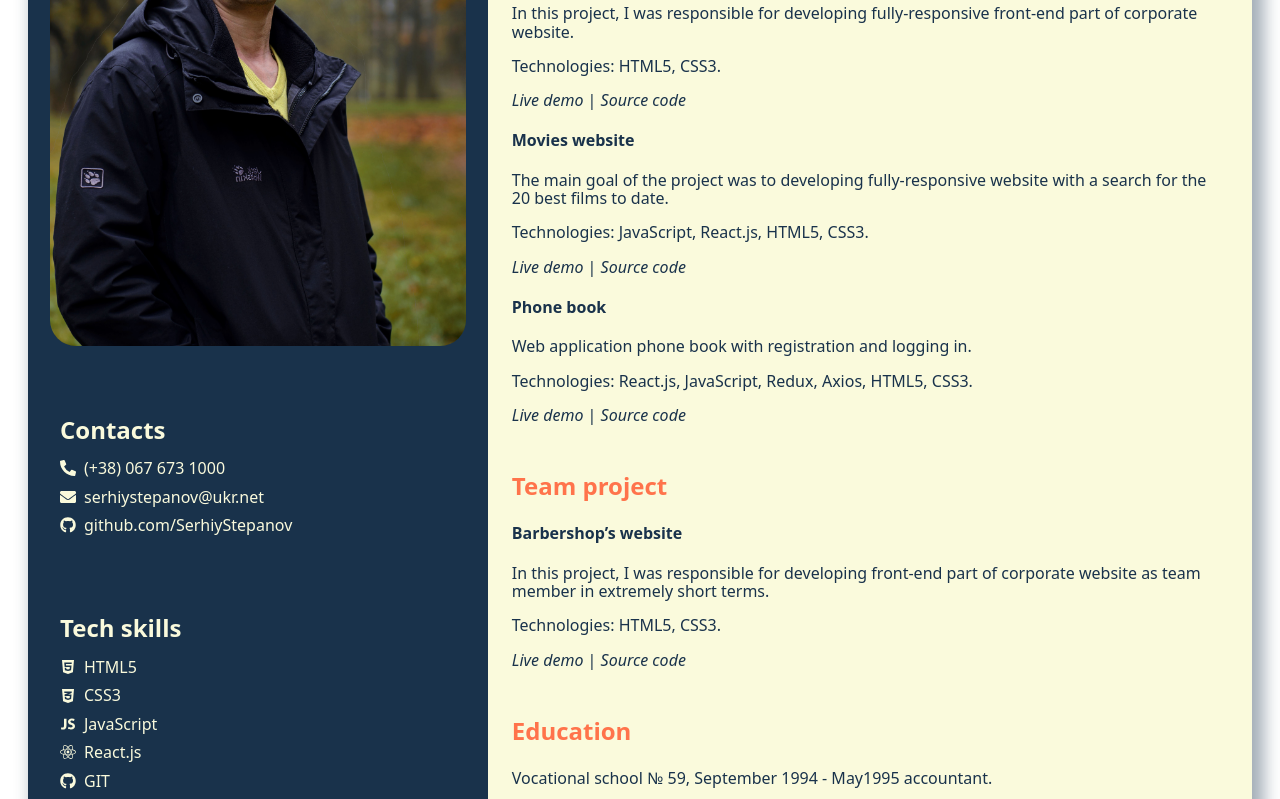
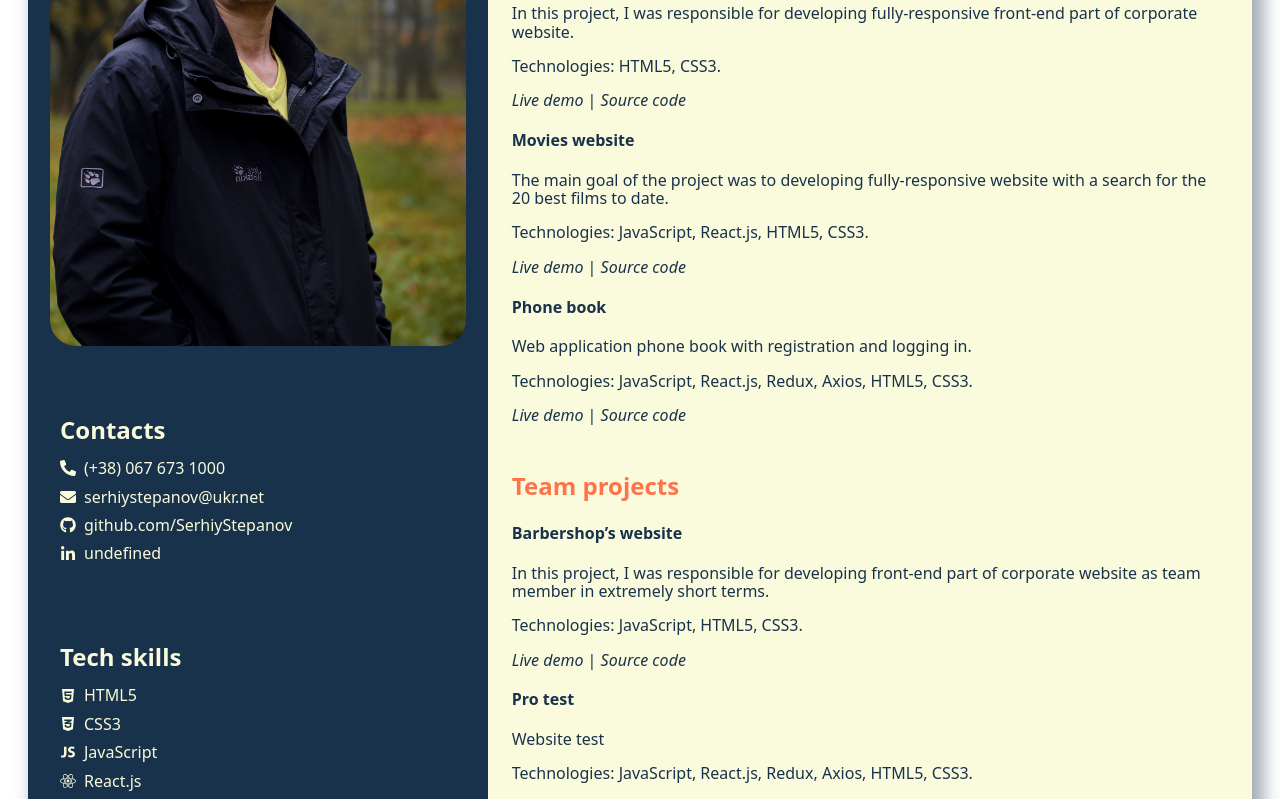
Before and after one commit to SerhiyStepanov/resume, a React (Create React App) app: page / in a window 1280 px wide. Shown: the part 340-1139 px from the top of the page. Built offline with nearby package versions, Linux system fonts and the light colour scheme.

Commit message:
add 2 json and linkedin icon

```diff
--- a/src/components/contacts/Contacts.js
+++ b/src/components/contacts/Contacts.js
@@ -1,4 +1,4 @@
-import { FaEnvelope, FaPhoneAlt, FaGithub } from "react-icons/fa";
+import { FaEnvelope, FaPhoneAlt, FaGithub, FaLinkedinIn } from "react-icons/fa";
 import s from "./contacts.module.css";
 
 export default function Contacts({ children }) {
@@ -16,6 +16,7 @@ export default function Contacts({ children }) {
             </a>
           </div>
         </li>
+
         <li className={s.listItems}>
           <div className={s.thumb}>
             <span className={s.span}>
@@ -30,6 +31,7 @@ export default function Contacts({ children }) {
             </a>
           </div>
         </li>
+
         <li className={s.listItems}>
           <div className={s.thumb}>
             <span className={s.span}>
@@ -44,6 +46,17 @@ export default function Contacts({ children }) {
             </a>
           </div>
         </li>
+
+        <li className={s.listItems}>
+          <div className={s.thumb}>
+            <span className={s.span}>
+              <FaLinkedinIn />
+            </span>
+            <a className={s.link} target="_blank" href="">
+              undefined
+            </a>
+          </div>
+        </li>
       </ul>
     </div>
   );
--- a/src/components/mainView/Main.js
+++ b/src/components/mainView/Main.js
@@ -9,7 +9,7 @@ export default function Main({ children }) {
         <h3 className={s.title}>Front-End Developer</h3>
       </div>
 
-      <h2 className={s.name}>Serhiy Stepanov</h2>
+      <h2 className={s.name}>Stepanov Serhiy</h2>
 
       <MyProjects />
 
--- a/src/components/myProjects/myProjects.js
+++ b/src/components/myProjects/myProjects.js
@@ -1,105 +1,34 @@
+import projects from "./projects.json";
 import s from "./myProjects.module.css";
 
 export default function MyProjects({ children }) {
   return (
-    <div className={s.box}>
-      <h3 className={s.homeworks}>My projects</h3>
+    <div className={s.wrapper}>
+      <h3 className={s.title}>My projects</h3>
       <ul className={s.list}>
-        <li className={s.listItem}>
+        {projects.map((el, index) => (
+          <li key={index} className={s.listItem}>
             <div className={s.thumb}>
-            <h4>Web Studio website</h4>
-            <p>
-              In this project, I was responsible for developing fully-responsive
-              front-end part of corporate website.
-            </p>
+              <h4>{el.title} </h4>
+              <p>{el.descriptions}</p>
               <p>
                 Technologies:
                 <span className={s.span}>
-                <span className={s.tachName}> HTML5, CSS3.</span>
+                  <span className={s.technologies}>
+                    {el.technologies.map((el) => el).join(", ")}.
+                  </span>
                 </span>
               </p>
-            <a
-              className={s.link}
-              target="blank"
-              href="https://serhiystepanov.github.io/goit-markup-hw-08/"
-            >
+              <a className={s.link} target="_blank" href={el.demo}>
                 <i>Live demo</i>
               </a>
               <span> | </span>
-            <a
-              className={s.link}
-              target="blank"
-              href="https://github.com/SerhiyStepanov/goit-markup-hw-08"
-            >
+              <a className={s.link} target="_blank" href={el.code}>
                 <i>Source code</i>
               </a>
             </div>
           </li>
-
-        <li className={s.listItem}>
-          <div className={s.thumb}>
-            <h4>Movies website</h4>
-            <p>
-              The main goal of the project was to developing fully-responsive
-              website with a search for the 20 best films to date.
-            </p>
-            <p>
-              Technologies:
-              <span className={s.span}>
-                <span className={s.tachName}>
-                  {" "}
-                  JavaScript, React.js, HTML5, CSS3.
-                </span>
-              </span>
-            </p>
-            <a
-              className={s.link}
-              target="blank"
-              href="https://tas-goit-react-hw-04-movies.netlify.app/"
-            >
-              <i>Live demo</i>
-            </a>
-            <span> | </span>
-            <a
-              className={s.link}
-              target="blank"
-              href="https://github.com/SerhiyStepanov/goit-react-hw-04-movies"
-            >
-              <i>Source code</i>
-            </a>
-          </div>
-        </li>
-
-        <li className={s.listItem}>
-          <div className={s.thumb}>
-            <h4>Phone book </h4>
-            <p> Web application phone book with registration and logging in.</p>
-            <p>
-              Technologies:
-              <span className={s.span}>
-                <span className={s.tachName}>
-                  {" "}
-                  React.js, JavaScript, Redux, Axios, HTML5, CSS3.
-                </span>
-              </span>
-            </p>
-            <a
-              className={s.link}
-              target="blank"
-              href="https://tas-goit-react-hw-08-phonebook.netlify.app/"
-            >
-              <i>Live demo</i>
-            </a>
-            <span> | </span>
-            <a
-              className={s.link}
-              target="blank"
-              href="https://github.com/SerhiyStepanov/goit-react-hw-08-phonebook"
-            >
-              <i>Source code</i>
-            </a>
-          </div>
-        </li>
+        ))}
       </ul>
     </div>
   );
--- a/src/components/myProjects/myProjects.module.css
+++ b/src/components/myProjects/myProjects.module.css
@@ -1,4 +1,4 @@
-.box {
+.wrapper {
   margin-bottom: 48px;
 }
 
@@ -6,7 +6,7 @@
   margin-bottom: 10px;
 }
 
-.homeworks {
+.title {
   display: block;
   font-size: 24px;
   color: var(--primary-color);
@@ -58,6 +58,6 @@
   transition: transform 300ms var(--cubic);
 }
 
-.tachName {
+.technologies {
   color: var(--dark-color);
 }
--- /dev/null
+++ b/src/components/myProjects/projects.json
@@ -0,0 +1,30 @@
+[
+  {
+    "title": "Web Studio website",
+    "descriptions": "In this project, I was responsible for developing fully-responsive front-end part of corporate website.",
+    "technologies": [" HTML5", "CSS3"],
+    "demo": "https://serhiystepanov.github.io/goit-markup-hw-08/",
+    "code": "https://github.com/SerhiyStepanov/goit-markup-hw-08"
+  },
+  {
+    "title": "Movies website",
+    "descriptions": "The main goal of the project was to developing fully-responsive website with a search for the 20 best films to date.",
+    "technologies": [" JavaScript", "React.js", "HTML5", "CSS3"],
+    "demo": "https://tas-goit-react-hw-04-movies.netlify.app/",
+    "code": "https://github.com/SerhiyStepanov/goit-react-hw-04-movies"
+  },
+  {
+    "title": "Phone book",
+    "descriptions": "Web application phone book with registration and logging in.",
+    "technologies": [
+      " JavaScript",
+      "React.js",
+      "Redux",
+      "Axios",
+      "HTML5",
+      "CSS3"
+    ],
+    "demo": "https://tas-goit-react-hw-08-phonebook.netlify.app/",
+    "code": "https://github.com/SerhiyStepanov/goit-react-hw-08-phonebook"
+  }
+]
--- a/src/components/teamProject/teamProject.js
+++ b/src/components/teamProject/teamProject.js
@@ -1,40 +1,34 @@
+import teamProjects from "./teamProjects.json";
 import s from "./teamProject.module.css";
 
 export default function Projects({ children }) {
   return (
     <div className={s.box}>
-      <h3 className={s.projects}>Team project</h3>
+      <h3 className={s.projects}>Team projects</h3>
       <ul className={s.list}>
-        <li className={s.listItem}>
+        {teamProjects.map((el, index) => (
+          <li key={index} className={s.listItem}>
             <div className={s.thumb}>
-            <h4>Barbershop’s website</h4>
-            <p>
-              In this project, I was responsible for developing front-end part
-              of corporate website as team member in extremely short terms.
-            </p>
+              <h4>{el.title}</h4>
+              <p>{el.descriptions}</p>
               <p>
                 Technologies:
                 <span className={s.span}>
-                <span className={s.tachName}> HTML5, CSS3.</span>
+                  <span className={s.tachName}>
+                    {el.technologies.map((el) => el).join(", ")}.
+                  </span>
                 </span>
               </p>
-            <a
-              className={s.link}
-              target="blank"
-              href="https://kateryna-urbanovych.github.io/BarberShop-group-5/"
-            >
+              <a className={s.link} target="_blank" href={el.demo}>
                 <i>Live demo</i>
               </a>
               <span> | </span>
-            <a
-              className={s.link}
-              target="blank"
-              href="https://github.com/Kateryna-Urbanovych/BarberShop-group-5"
-            >
+              <a className={s.link} target="_blank" href={el.code}>
                 <i>Source code</i>
               </a>
             </div>
           </li>
+        ))}
       </ul>
     </div>
   );
--- /dev/null
+++ b/src/components/teamProject/teamProjects.json
@@ -0,0 +1,23 @@
+[
+  {
+    "title": "Barbershop’s website",
+    "descriptions": "In this project, I was responsible for developing front-end part of corporate website as team member in extremely short terms.",
+    "technologies": [" JavaScript", "HTML5", "CSS3"],
+    "demo": "https://kateryna-urbanovych.github.io/BarberShop-group-5/",
+    "code": "https://github.com/Kateryna-Urbanovych/BarberShop-group-5"
+  },
+  {
+    "title": "Pro test",
+    "descriptions": "Website test",
+    "technologies": [
+      " JavaScript",
+      "React.js",
+      "Redux",
+      "Axios",
+      "HTML5",
+      "CSS3"
+    ],
+    "demo": "",
+    "code": "https://github.com/DRAKOS6666/GoIt-Test-Pro-Team11/tree/dev"
+  }
+]
```
Lines whose indentation alone changed are shown as unchanged.
